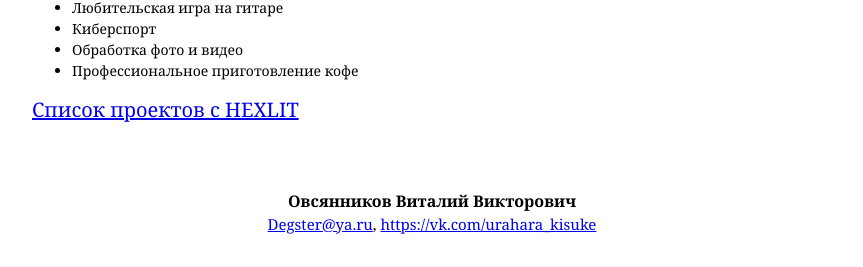
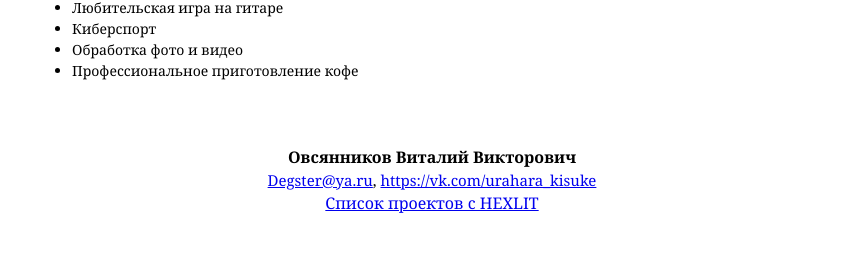
Before and after one commit to Degsteroz/degsteroz.github.io, a plain HTML site: page index.html in a window 1280 px wide. Shown: the part 632-899 px from the top of the page, without its empty margins (208-1071 px from the left). Drawn offline with Linux system fonts and the light colour scheme.

Commit message:
Update index.html

```diff
--- a/index.html
+++ b/index.html
@@ -38,12 +38,12 @@
             <li>Обработка фото и видео</li>
             <li>Профессиональное приготовление кофе</li>
         </ul>
-        <h3><a href ="list.html">Список проектов с HEXLIT</a></h3>
     </div>
     <div id="footer">
         <b>Овсянников Виталий Викторович</b>
         <p> <a href="mailto:degster@ya.ru">Degster@ya.ru</a>,
         <a href="https://vk.com/urahara_kisuke">https://vk.com/urahara_kisuke</a></p>
+        <a href ="list.html">Список проектов с HEXLIT</a>
     </div>
 </body>
 </html>
```
